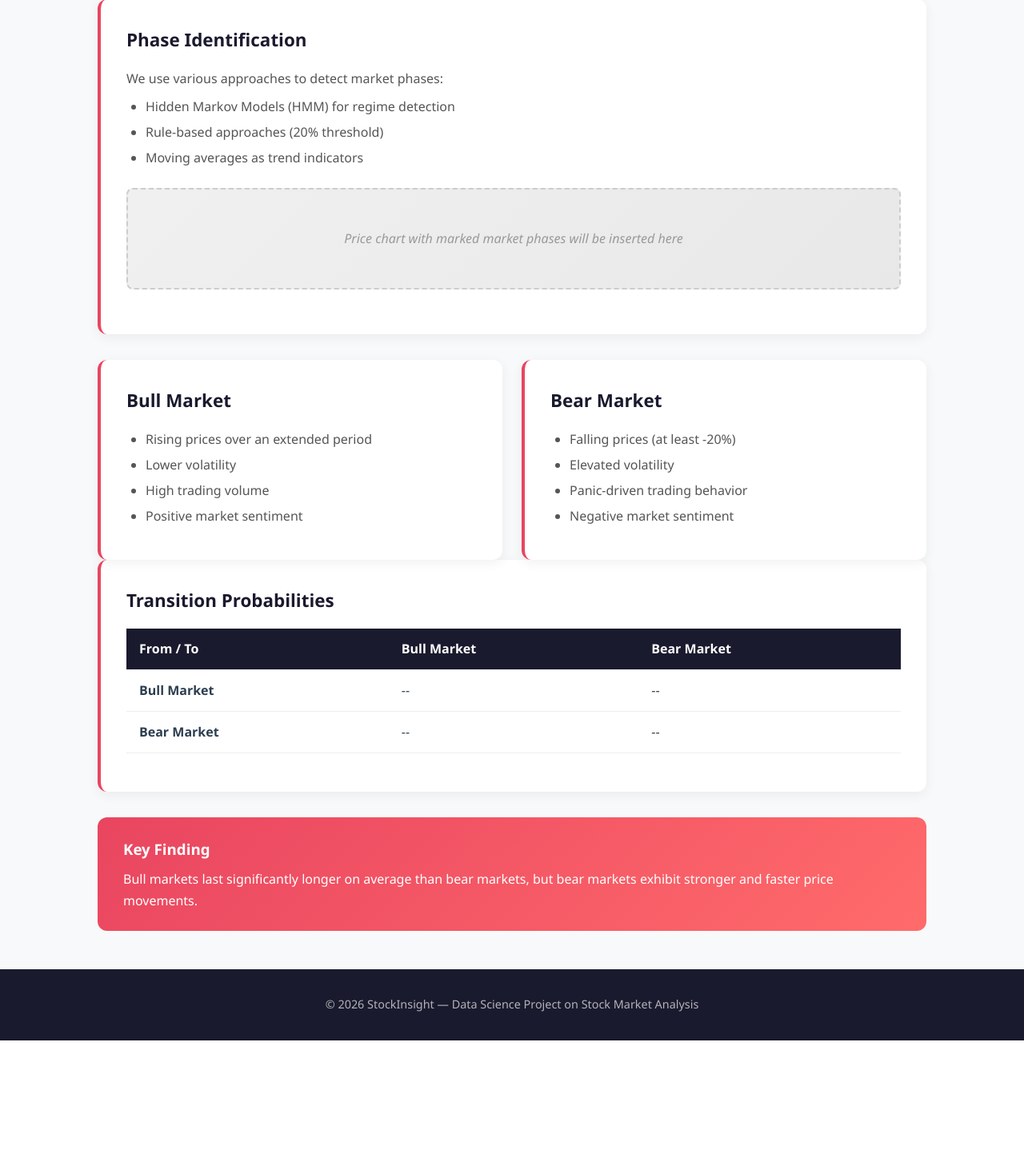
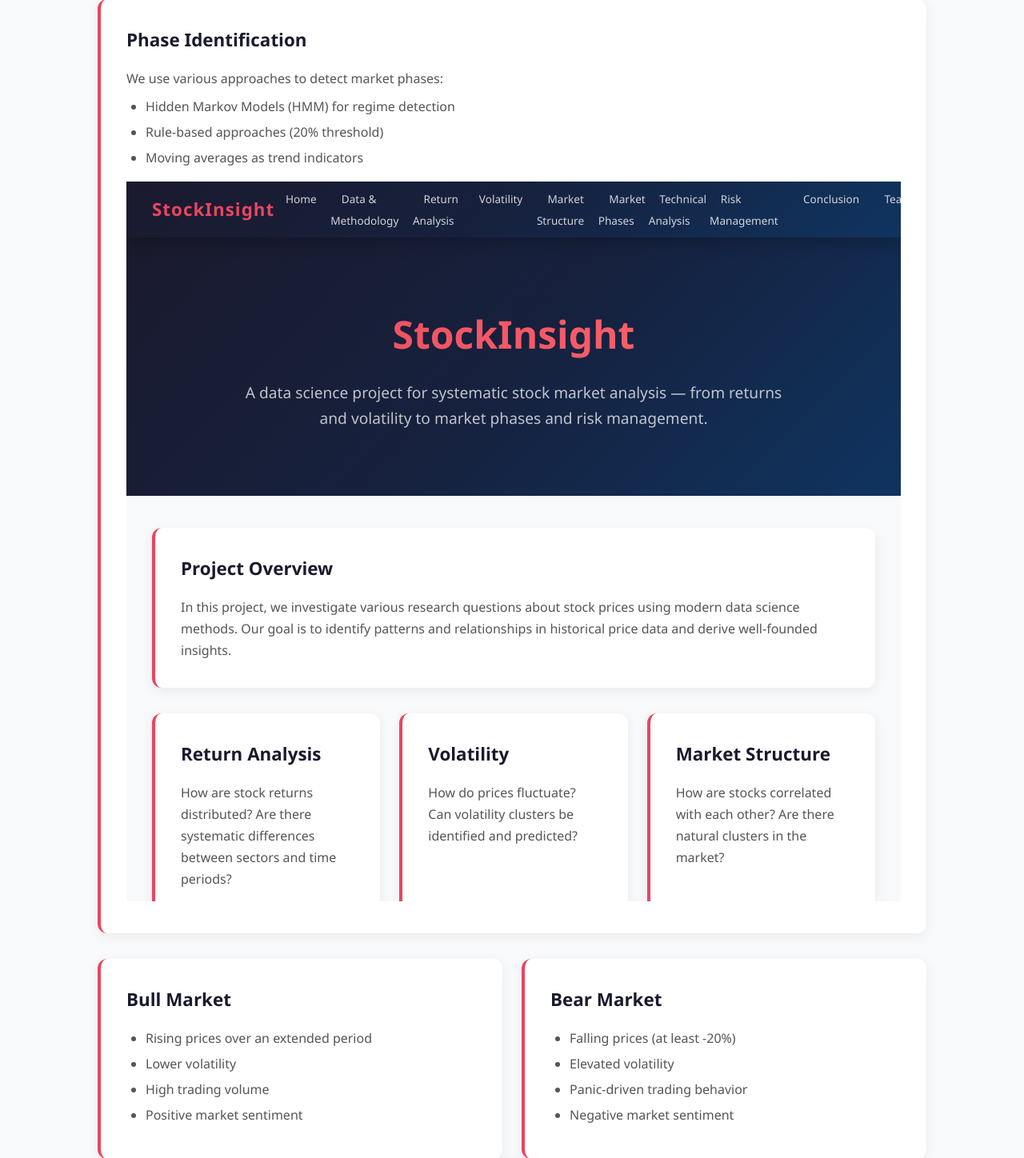
Before and after one commit to Data-Science-Projekt/Data_Science_Projekt_new, a Flask app: page /marktphasen in a window 1280 px wide. Shown: the part 481-1929 px from the top of the page at 80% size. Before the commit the page ends 1782 px from the top, so only its background shows below. Run offline with Flask 3, Linux system fonts and the light colour scheme.

Commit message:
Update marktphasen.html

```diff
--- a/templates/marktphasen.html
+++ b/templates/marktphasen.html
@@ -20,7 +20,9 @@
             <li>Rule-based approaches (20% threshold)</li>
             <li>Moving averages as trend indicators</li>
         </ul>
-        <div class="chart-placeholder">Price chart with marked market phases will be inserted here</div>
+        <div style="padding: 0; overflow: hidden; border-left: none; margin-top: 1rem;">
+            <iframe src="http://localhost:8503" style="width: 100%; height: 900px; border: none;"></iframe>
+        </div>
     </div>
 
     <div class="card-grid">
```
